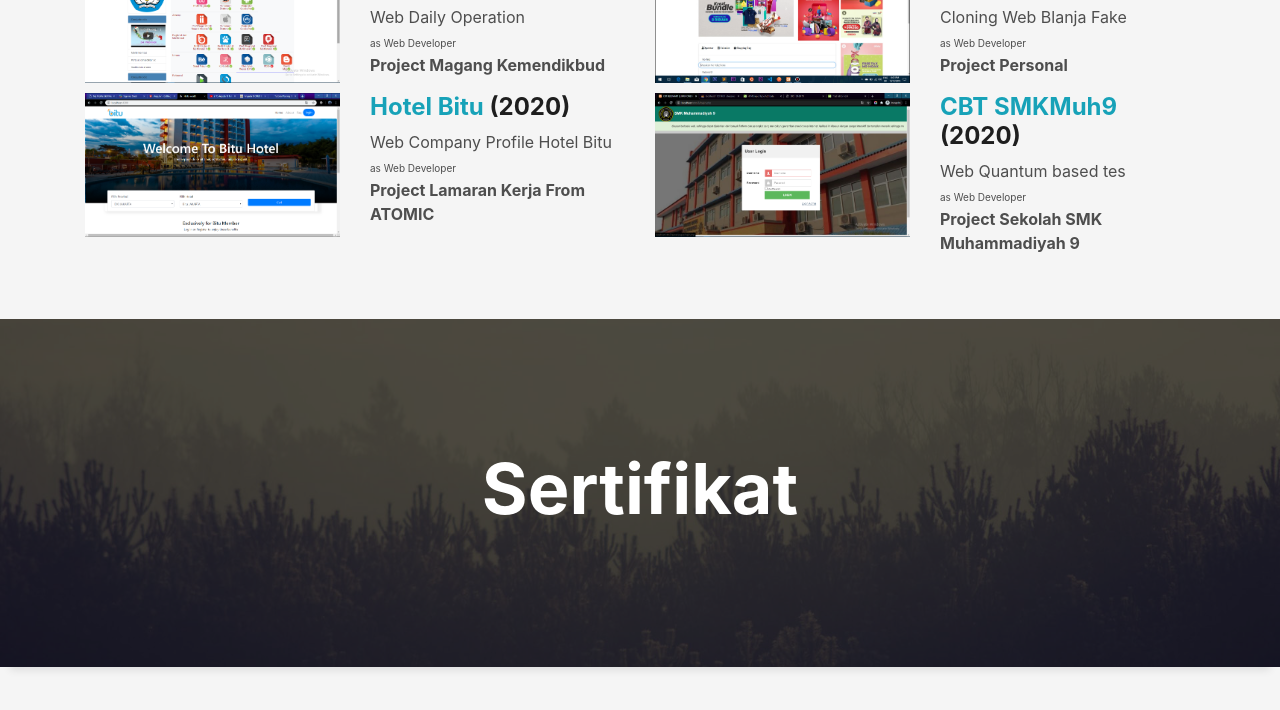
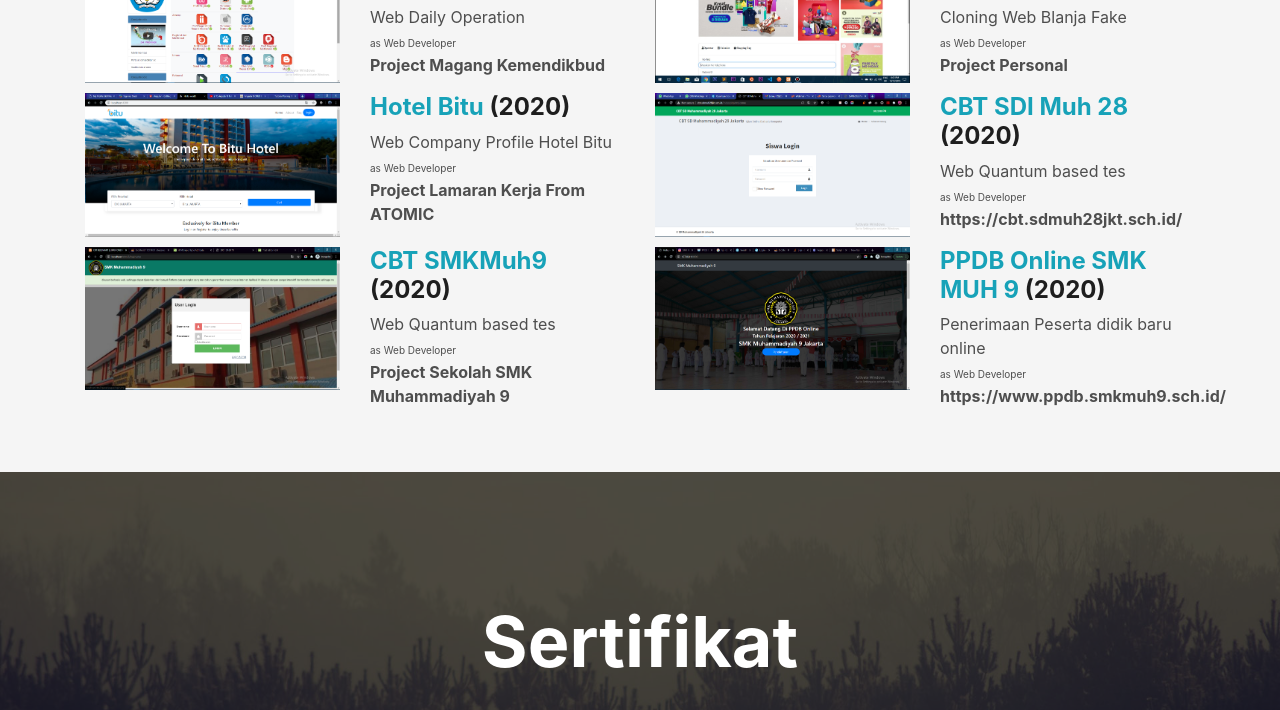
Before and after one commit to Jeryan-Haryogi/Jeryan-Haryogi.github.io, a plain HTML site: page index.html in a window 1280 px wide. Shown: the part 3030-3740 px from the top of the page. Drawn offline with Linux system fonts and the light colour scheme; files whose address does not match are found by name.

Commit message:
tambah portofolio

```diff
--- a/index.html
+++ b/index.html
@@ -329,11 +329,33 @@
             <div class="col-md-6">
             <div class="row">
             <div class="col-sm-6">
+              <img src="assets/img/cbtsd28.png" width="100%">
+            </div>
+            <div class="col-sm-6">
+              <h4><b><span class="text-info">CBT SDI Muh 28</span> (2020)</b></h4>
+              <p>Web Quantum based tes  <br><span style="font-size: 10px;"> as  Web Developer</span> <br><b>https://cbt.sdmuh28jkt.sch.id/</b></p>
+            </div>
+          </div>
+          </div>
+           <div class="col-md-6">
+            <div class="row">
+            <div class="col-sm-6">
               <img src="assets/img/cbtsmkmuh9.png" width="100%">
             </div>
             <div class="col-sm-6">
               <h4><b><span class="text-info">CBT SMKMuh9</span> (2020)</b></h4>
               <p>Web Quantum based tes  <br><span style="font-size: 10px;"> as  Web Developer</span> <br><b>Project Sekolah SMK Muhammadiyah 9 </b></p>
+            </div>
+          </div>
+          </div>
+           <div class="col-md-6">
+            <div class="row">
+            <div class="col-sm-6">
+              <img src="assets/img/ppdbsmkmuh9.png" width="100%">
+            </div>
+            <div class="col-sm-6">
+              <h4><b><span class="text-info">PPDB Online SMK MUH 9</span> (2020)</b></h4>
+              <p>Penerimaan Peserta didik baru online <br><span style="font-size: 10px;"> as  Web Developer</span> <br><b>https://www.ppdb.smkmuh9.sch.id/</b></p>
             </div>
           </div>
           </div>
```
Also changed, not shown: assets/img/cbtsd28.png (added), assets/img/ppdbsmkmuh9.png (added).
